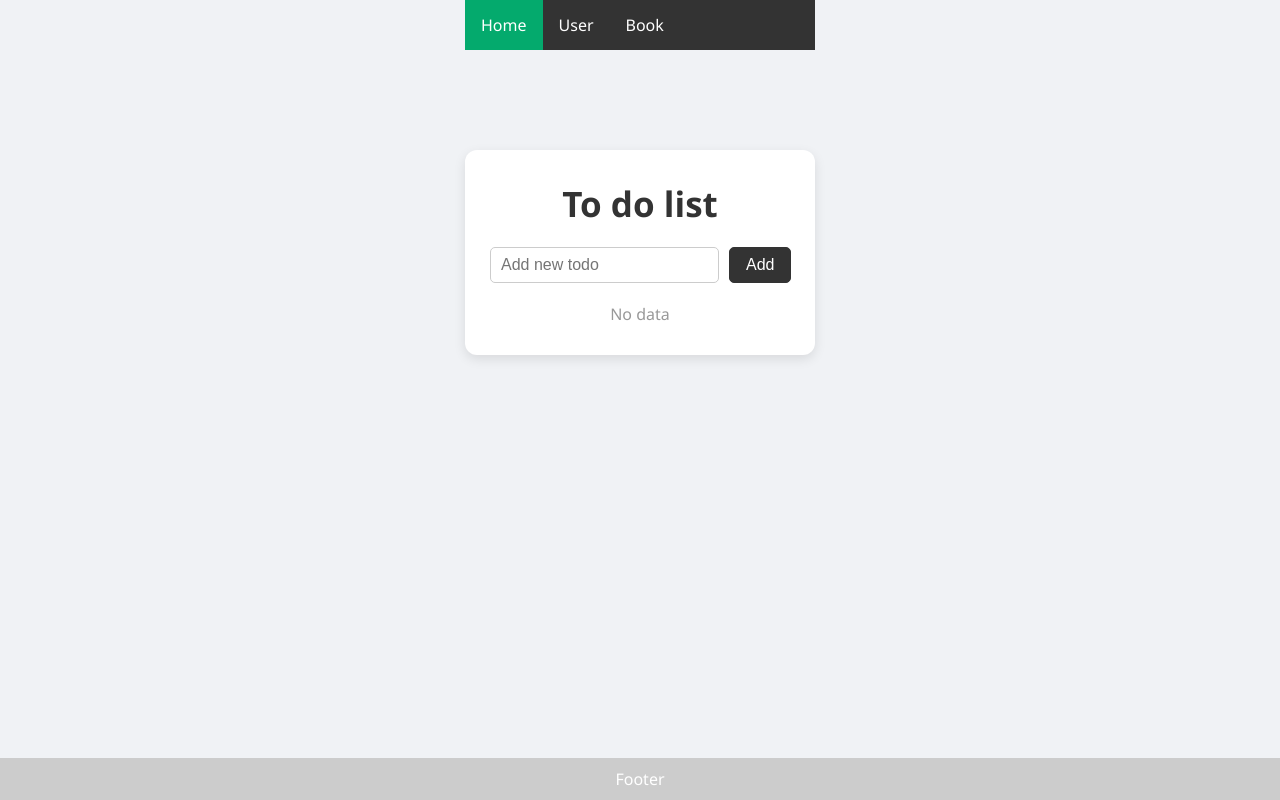
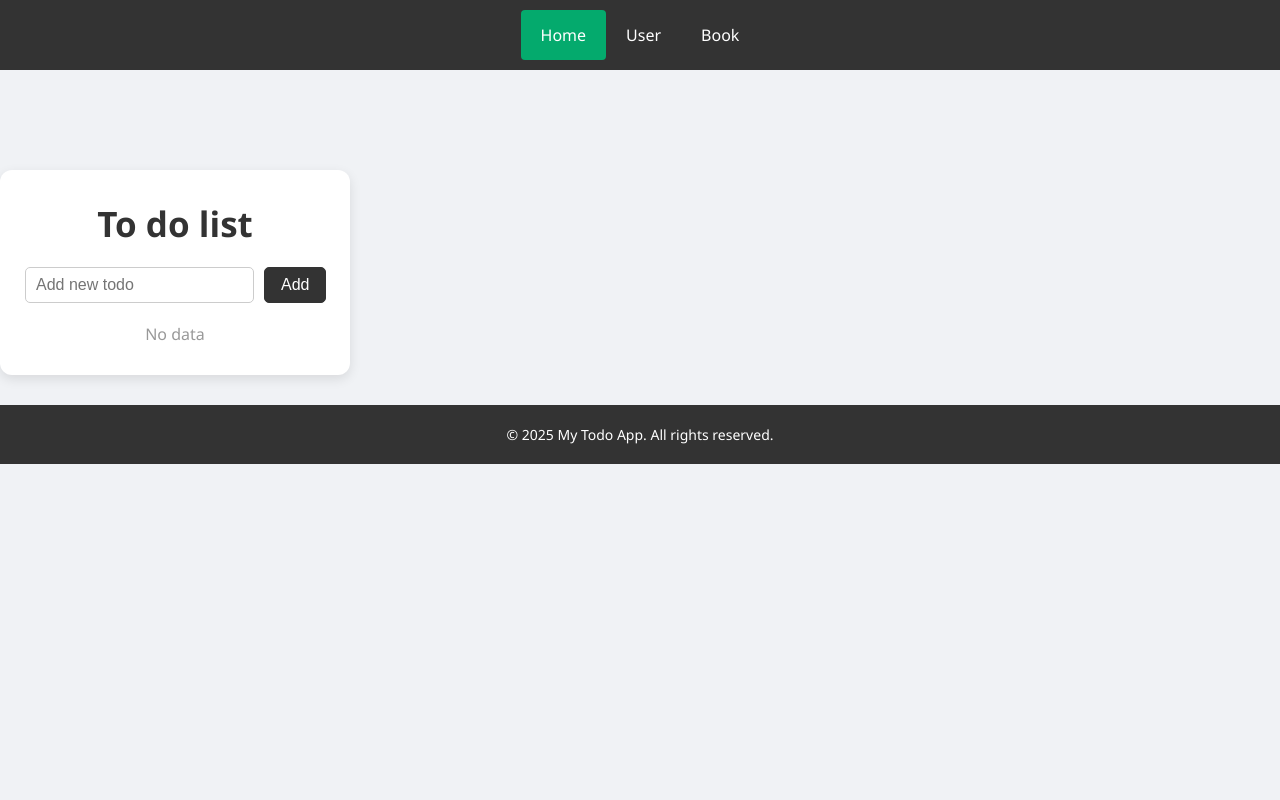
Before and after one commit to hoangdinhdung05/firstReact, a React (Vite) app: page / in a window 1280 px wide. Built offline with nearby package versions, Linux system fonts and the light colour scheme.

Commit message:
Tạo giao diện quản lí user

```diff
--- a/package.json
+++ b/package.json
@@ -10,6 +10,8 @@
     "preview": "vite preview"
   },
   "dependencies": {
+    "@ant-design/icons": "5.3.7",
+    "antd": "5.18.1",
     "react": "^19.1.0",
     "react-dom": "^19.1.0",
     "react-router-dom": "^7.6.2"
--- a/src/components/layout/footer.css
+++ b/src/components/layout/footer.css
@@ -1,10 +1,9 @@
+/* footer.css */
 .footer {
-   position: fixed;
-   padding: 10px;
-   left: 0;
-   bottom: 0;
-   width: 100%;
-   background-color: #ccc;
-   color: white;
-   text-align: center;
+  background-color: #333;
+  color: white;
+  text-align: center;
+  padding: 20px 0;
+  font-size: 14px;
+  margin-top: 30px;
 }
--- a/src/components/layout/footer.jsx
+++ b/src/components/layout/footer.jsx
@@ -1,11 +1,11 @@
-import './footer.css'
+import './footer.css';
 
 const Footer = () => {
-    return (
-        <div class="footer">
-            <p>Footer</p>
-        </div>
-    );
-}
+  return (
+    <div className="footer">
+      <p>© 2025 My Todo App. All rights reserved.</p>
+    </div>
+  );
+};
 
-export default Footer
+export default Footer;
--- a/src/components/layout/header.css
+++ b/src/components/layout/header.css
@@ -1,27 +1,23 @@
-ul {
-  list-style-type: none;
-  margin: 0;
-  padding: 0;
-  overflow: hidden;
+/* header.css */
+.navbar {
+  display: flex;
+  justify-content: center;
   background-color: #333;
+  padding: 10px 0;
 }
 
-li {
-  float: left;
+.navbar .nav-link {
+  color: white;
+  text-decoration: none;
+  padding: 14px 20px;
+  transition: background-color 0.3s ease;
 }
 
-li a {
-  display: block;
-  color: white;
-  text-align: center;
-  padding: 14px 16px;
-  text-decoration: none;
-}
-
-li a:hover:not(.active) {
+.navbar .nav-link:hover {
   background-color: #111;
 }
 
-.active {
+.navbar .active {
   background-color: #04AA6D;
+  border-radius: 4px;
 }
--- a/src/components/layout/header.jsx
+++ b/src/components/layout/header.jsx
@@ -1,14 +1,14 @@
-import { Link, NavLink } from 'react-router-dom';
-import './header.css'
+import { NavLink } from 'react-router-dom';
+import './header.css';
 
 const Header = () => {
-    return (
-        <ul>
-        <li><NavLink class="active" to="/">Home</NavLink></li>
-        <li><NavLink to="/user">User</NavLink></li>
-        <li><NavLink to="/book">Book</NavLink></li>
-        </ul>
-    );
-}
+  return (
+    <div className="navbar">
+      <NavLink to="/" className="nav-link" activeClassName="active">Home</NavLink>
+      <NavLink to="/user" className="nav-link" activeClassName="active">User</NavLink>
+      <NavLink to="/book" className="nav-link" activeClassName="active">Book</NavLink>
+    </div>
+  );
+};
 
-export default Header
+export default Header;
--- a/src/components/todo/todo.css
+++ b/src/components/todo/todo.css
@@ -3,11 +3,8 @@ body {
   background-color: #f0f2f5;
   margin: 0;
   padding: 0;
-  display: flex;
-  justify-content: center;
-  align-items: flex-start;
-  min-height: 100vh;
 }
+
 
 .todo-container {
   background-color: #fff;
--- /dev/null
+++ b/src/components/user/user.from.jsx
@@ -0,0 +1,32 @@
+import Input from "antd/es/input/Input";
+import { Button } from "antd";
+
+const UserFrom = () => {
+    return (
+        <div className="user-from" style={{margin: "20px 0"}}>
+            <div style={{display: "flex", gap: "15px", flexDirection: "column"}}>
+                <div>
+                    <span>FullName: </span>
+                    <Input />
+                </div>
+                <div>
+                    <span>Email: </span>
+                    <Input />
+                </div>
+                <div>
+                    <span>Password: </span>
+                    <Input.Password />
+                </div>
+                <div>
+                    <span>Phone: </span>
+                    <Input />
+                </div>
+                <div>
+                    <Button type="primary">Submit</Button>
+                </div>
+            </div>
+        </div>
+    )
+}
+
+export default UserFrom
--- /dev/null
+++ b/src/components/user/user.table.jsx
@@ -0,0 +1,83 @@
+import React from 'react';
+import { Space, Table, Tag } from 'antd';
+
+const UserTable = () => {
+
+    const columns = [
+    {
+        title: 'Name',
+        dataIndex: 'name',
+        key: 'name',
+        render: text => <a>{text}</a>,
+    },
+    {
+        title: 'Age',
+        dataIndex: 'age',
+        key: 'age',
+    },
+    {
+        title: 'Address',
+        dataIndex: 'address',
+        key: 'address',
+    },
+    {
+        title: 'Tags',
+        key: 'tags',
+        dataIndex: 'tags',
+        render: (_, { tags }) => (
+        <>
+            {tags.map(tag => {
+            let color = tag.length > 5 ? 'geekblue' : 'green';
+            if (tag === 'loser') {
+                color = 'volcano';
+            }
+            return (
+                <Tag color={color} key={tag}>
+                {tag.toUpperCase()}
+                </Tag>
+            );
+            })}
+        </>
+        ),
+    },
+    {
+        title: 'Action',
+        key: 'action',
+        render: (_, record) => (
+        <Space size="middle">
+            <a>Invite {record.name}</a>
+            <a>Delete</a>
+        </Space>
+        ),
+    },
+    ];
+    const data = [
+    {
+        key: '1',
+        name: 'John Brown',
+        age: 32,
+        address: 'New York No. 1 Lake Park',
+        tags: ['nice', 'developer'],
+    },
+    {
+        key: '2',
+        name: 'Jim Green',
+        age: 42,
+        address: 'London No. 1 Lake Park',
+        tags: ['loser'],
+    },
+    {
+        key: '3',
+        name: 'Joe Black',
+        age: 32,
+        address: 'Sydney No. 1 Lake Park',
+        tags: ['cool', 'teacher'],
+    },
+    ];
+
+    return (
+        <Table columns={columns} dataSource={data} />
+    );
+}
+
+export default UserTable
--- a/src/pages/users.jsx
+++ b/src/pages/users.jsx
@@ -1,7 +1,12 @@
+import UserTable from "../components/user/user.table"
+import UserFrom from "../components/user/user.from"
+
 const UsersPage = () => {
     return (
-        <div>
+        <div style={{padding: "20px 0"}}>
             <h1>Users Page</h1>
+            <UserFrom />
+            <UserTable />
         </div>
     )
 }
```
Also changed, not shown: 1 other file (tests, documents, lock files or other folders).
